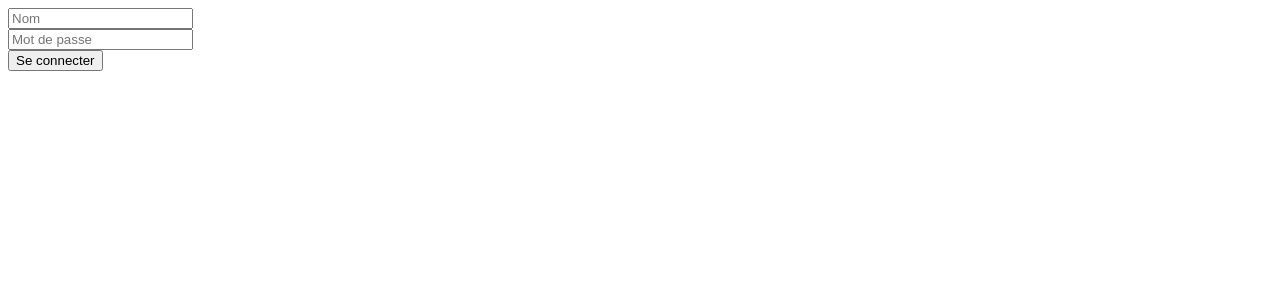
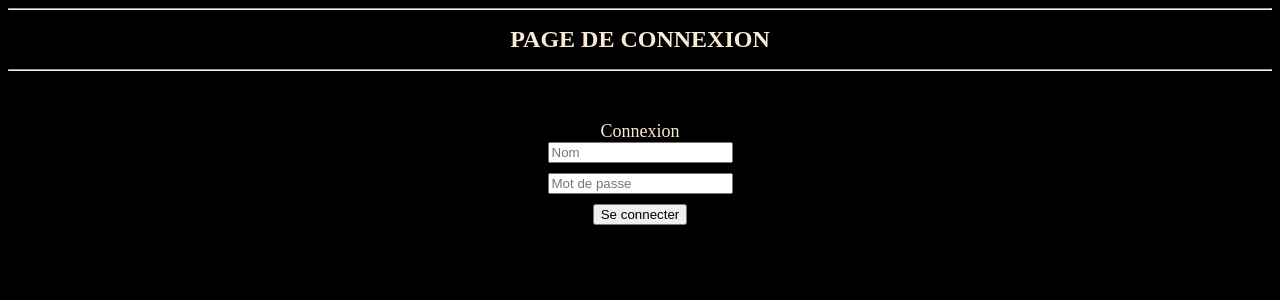
Before and after one commit to AmdyMoustapha/PROJET-DJANGO, a Django app: page /connexion/ in a window 1280 px wide. Shown: the top 300 px of the page. Run offline with Django 5.2, Linux system fonts and the light colour scheme.

Commit message:
Modification templates

```diff
--- /dev/null
+++ b/requirements.txt
@@ -0,0 +1,3 @@
+asgiref==3.12.1
+Django==6.0.7
+sqlparse==0.5.5
--- a/templates/connexion.html
+++ b/templates/connexion.html
@@ -6,14 +6,26 @@
     <meta name="viewport" content="width=device-width, initial-scale=1.0">
     <title>Connexion</title>
 </head>
-<body>
+<body style="background-color: #000000; text-align: center;">
+    <div>
+        <header>
+            <hr>
+            <h1 style="font-size: x-large; color: antiquewhite;">
+                PAGE DE CONNEXION
+            </h1>
+            <hr>
+        </header>
+    </div>
+
+    <div style="margin-top: 50px; color: antiquewhite; font-size: large;">Connexion</div>
+
     <div class="field-set">
         <input type="text" name="nom" id="nom" class="form-control" placeholder="Nom" />
     </div>
-    <div class="field-set">
+    <div class="field-set" style="margin-top: 10px;">
         <input type="password" name="mot_de_passe" id="mot_de_passe" class="form-control" placeholder="Mot de passe" />
     </div>
-    <div id="submit">
+    <div id="submit" style="margin-top: 10px;">
         <input type="submit" id="send_message" value="Se connecter" class="btn-main btn-fullwidth rounded-3" />
     </div>
 </body>
```
Also changed, not shown: templates/accueil.html (+20 -6 lines).
